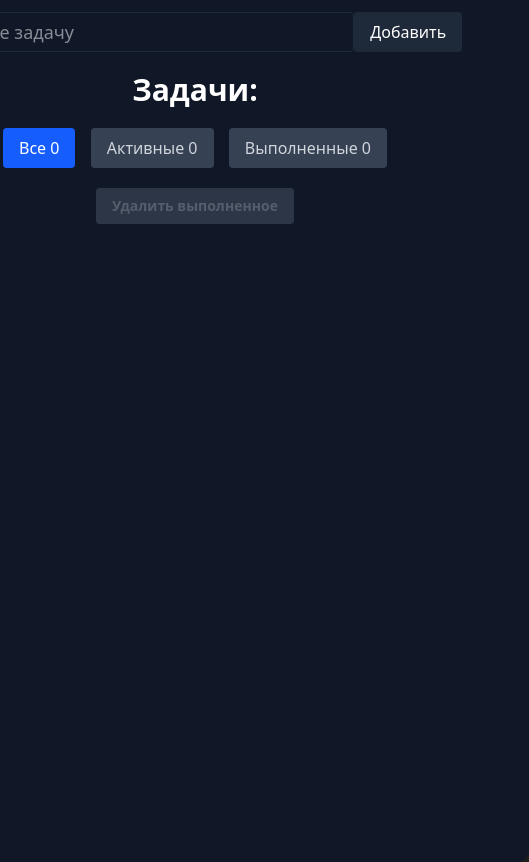
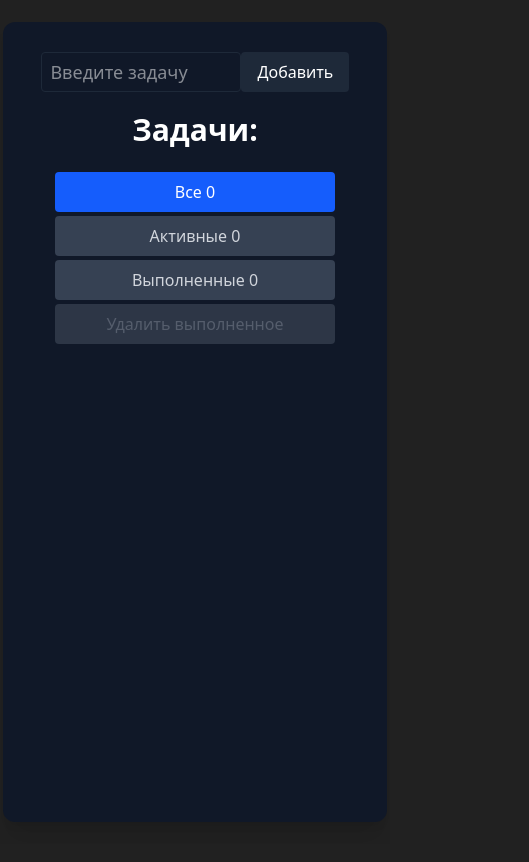
Before and after one commit to elmarkazumov/todo-react, a React (Vite) app: page / in a window 390 px wide. Shown: the whole page, 529 px wide, since content can reach past the window. Built offline with nearby package versions, Linux system fonts and the light colour scheme.

Commit message:
create responsive design

```diff
--- a/src/App.jsx
+++ b/src/App.jsx
@@ -84,7 +84,7 @@ function App() {
 
     return (
     <div className="min-h-screen text-white flex justify-center items-center w-full">
-        <div className="w-4xl h-220 bg-gray-900 rounded-xl shadow-xl flex items-center flex-col">
+        <div className="w-4xl h-220 bg-gray-900 rounded-xl shadow-xl flex items-center flex-col max-lg:max-w-2xl max-md:max-w-xl max-sm:max-w-96 max-sm:h-200">
         <InputForm
             inputRef={inputRef}
             onAdd={(task) =>
@@ -97,19 +97,19 @@ function App() {
 
         <h1 className="text-3xl font-bold text-center">Задачи:</h1>
 
-        <div className="flex justify-between w-96 mt-5">
+        <div className="flex justify-between flex-wrap w-96 mt-5 max-sm:flex-col max-sm:w-70">
             {['All', 'Active', 'Completed'].map((type) => (
-                <button key={type} className={`px-4 py-2 rounded-sm transition ${
+                <button key={type} className={`px-4 py-2 max-sm:mt-1 rounded-sm transition ${
                     filter === type ? 'bg-blue-600 text-white' : 'bg-gray-700 text-gray-300 hover:bg-gray-600'}`}
                     onClick={() => setFilter(type)}>{type === 'All' ? 'Все ' + totalTasks : type === 'Active' ? 'Активные ' + remaining : 'Выполненные ' + completed}
                 </button>
             ))}
-        </div>
 
-        <button disabled={!hasCompleted}
-            className={`px-4 py-2 mt-5 rounded-sm text-sm font-semibold transition ${
+            <button disabled={!hasCompleted}
+            className={`px-4 py-2 max-sm:mt-1 rounded-sm transition sm:m-auto sm:mt-5 ${
             hasCompleted ? 'bg-red-600 hover:bg-red-700 text-white' : 'bg-gray-600 text-gray-400 cursor-not-allowed'}`}
             onClick={deleteCompletedTasks}>Удалить выполненное</button>
+        </div>
 
         <TaskList
             tasks={filteredTasks}
--- a/src/components/InputForm.jsx
+++ b/src/components/InputForm.jsx
@@ -22,7 +22,7 @@ export default function InputForm(props) {
                         }
                     }}
                     onChange={(e) => {setLocalTask(e.target.value); (e.target.value.trim().length ? setError(false): setError(true));}}
-                    className={`w-140 h-10 outline-none box-border rounded-sm text-lg p-2 border-1 ${error ? 'border-red-500' : 'border-gray-800'}`}
+                    className={`w-140 max-lg:w-100 max-md:w-80 max-sm:w-50 h-10 outline-none box-border rounded-sm text-lg p-2 border-1 ${error ? 'border-red-500' : 'border-gray-800'}`}
                     type="text"
                     ref={props.inputRef}
                     placeholder='Введите задачу'
```
